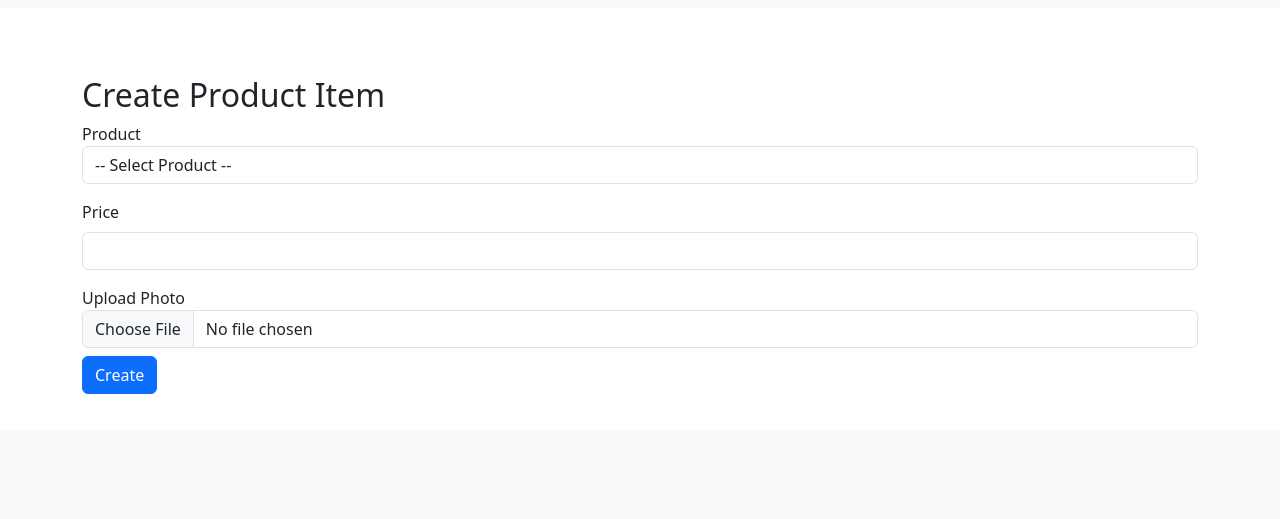
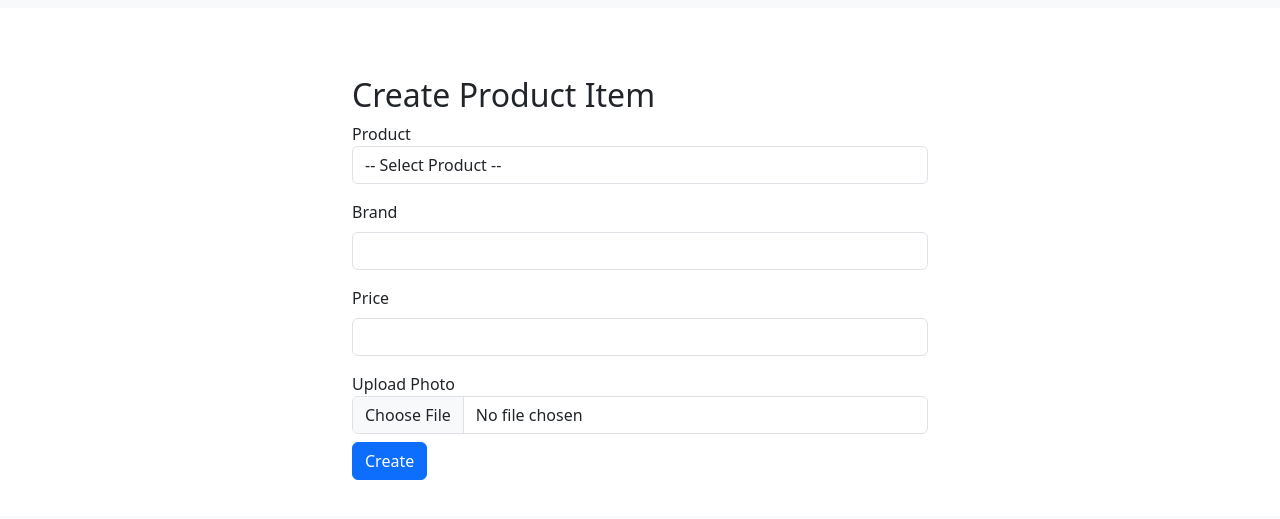
Before and after one commit to Subhammodak69/show_me, a Django app: page /admin/productitem/create/ in a window 1280 px wide. Shown: the part 72-591 px from the top of the page. Run offline with Django 5.2, Linux system fonts and the light colour scheme; the visitor is signed in with stand-in values (Sample User, id 1); data that the repository does not hold is empty.

Commit message:
"update productitems admin"

```diff
--- a/E_COMERCE/services/productitem_service.py
+++ b/E_COMERCE/services/productitem_service.py
@@ -173,7 +173,7 @@ def create_productitem(request, file):
     try:
         product_id = request.POST.get('product')
         price = int(request.POST.get('price'))
-
+        brand = request.POST.get('brand')
         product = Product.objects.get(id=product_id, is_active=True)
 
         if not file:
@@ -193,6 +193,7 @@ def create_productitem(request, file):
 
         item = ProductItem.objects.create(
             product=product,
+            brand_name = brand,
             price=price,
             photo_url=photo_url,  # Full Cloudinary CDN URL
         )
@@ -209,6 +210,7 @@ def update_productitem(item_id, data, file=None):
         item = ProductItem.objects.get(id=item_id)
         item.product = Product.objects.get(id=data.get('product'))
         item.price = int(data.get('price'))
+        item.brand_name = data.get('brand')
 
         # ✅ NEW PHOTO + OLD PHOTO DELETE (SAME AS OTHERS)
         if file:
--- a/E_COMERCE/templates/admin/productitem/productitem_create.html
+++ b/E_COMERCE/templates/admin/productitem/productitem_create.html
@@ -3,7 +3,7 @@
 {% block title %}Product Item Create | Show_me{% endblock %}
 
 {% block content %}
-<div class="container mt-5">
+<div class="container mt-5"style="max-width: 600px;">
   <h2>Create Product Item</h2>
 
   <form id="create-form" enctype="multipart/form-data" method="post">
@@ -18,6 +18,11 @@
           <option value="{{ p.id }}">{{ p.name }}</option>
         {% endfor %}
       </select>
+    </div>
+
+    <div class="mb-3">
+      <label class="form-label">Brand</label>
+      <input type="text" name="brand" class="form-control" required>
     </div>
 
     <div class="mb-3">
--- a/E_COMERCE/templates/admin/productitem/productitem_list.html
+++ b/E_COMERCE/templates/admin/productitem/productitem_list.html
@@ -16,7 +16,7 @@
       <tr>
         <th>ID</th>
         <th>Product</th>
-        <th>Product Item</th>
+        <th>Brand</th>
         <th>Price (₹)</th>
         <th>Image</th>
         <th>Status</th>
@@ -28,6 +28,7 @@
       <tr>
         <td>{{ item.id }}</td>
         <td>{{ item.product.name }}</td>
+        <td>{{item.brand_name}} </td>
         <td>{{ item.price }}</td>
         <td><img src="{{ item.photo_url }}" alt="Product Image" style="    object-fit: cover;width: 70px;height: 70px;"></td>
 
--- a/E_COMERCE/templates/admin/productitem/productitem_update.html
+++ b/E_COMERCE/templates/admin/productitem/productitem_update.html
@@ -20,7 +20,10 @@
         {% endfor %}
       </select>
     </div>
-
+    <div class="mb-3">
+      <label class="form-label">Brand</label>
+      <input type="text" name="brand" class="form-control" value="{{item.brand}}" required>
+    </div>
     <div class="mb-3">
       <label class="form-label">Price</label>
       <input type="number" name="price" class="form-control" value="{{ item.price }}" required>
```
